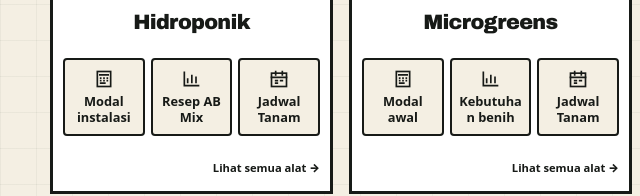
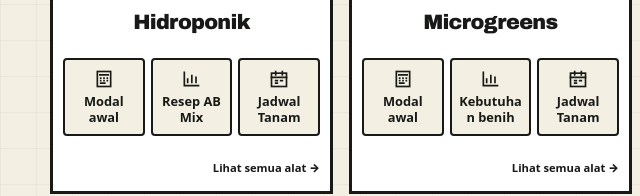
Before and after one commit to kebunsaku/tanihelp, a plain HTML site: page index.html in a window 1280 px wide. Shown: the part 824-1020 px from the top of the page, 0-640 px from the left. Drawn offline with Linux system fonts and the light colour scheme.

```diff
--- a/index.html
+++ b/index.html
@@ -1024,7 +1024,7 @@
                         <rect x="4" y="3" width="16" height="18"></rect>
                         <path d="M7 7h10M8 11h.01M12 11h.01M16 11h.01M8 14h.01M12 14h.01M16 14h.01M8 17h5"></path>
                       </svg>
-                      <span>Modal instalasi</span>
+                      <span>Modal awal</span>
                     </a>
                   </li>
                   <li>
```
